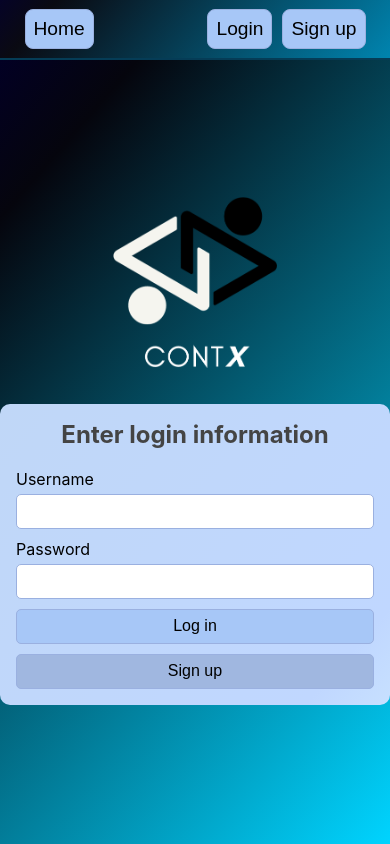
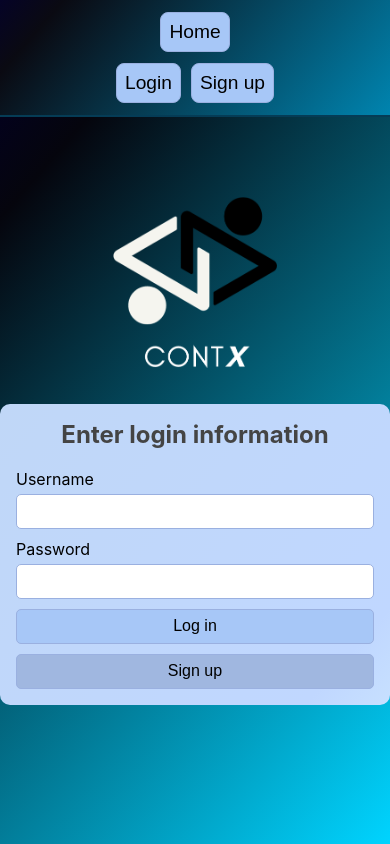
Before and after one commit to Luislfdms/Project1-COP4331C, a React (Create React App) app in the folder front-end/: page /login in a window 390 px wide. Built offline with nearby package versions, Linux system fonts and the light colour scheme.

Commit message:
completely fix responsiveness
hopefully.
this better.

```diff
--- a/front-end/src/App.css
+++ b/front-end/src/App.css
@@ -7,7 +7,7 @@
 
 .App {
   margin-top: 3.6em;
-  padding: 1em min(1em, calc((100vw - 400px) / 2));
+  padding: 1em min(1em, calc((100vw - 400px - 2em) / 2));
   text-align: center;
   background: rgb(2,0,36);
   background: linear-gradient(131deg, rgb(2,0,36) 0%, rgb(5,5,13) 13%, rgb(0,212,255) 100%);
@@ -83,20 +83,37 @@
 }
 @media (max-width: 45rem) {
   .logged-in + .App {
-    margin-top: 9.6em;
+    margin-top: 7.2em;
   }
   .Navbar.logged-in {
     flex-direction: column;
-    height: 8em;
+    height: 6em;
     justify-content: space-evenly;
+    align-content: stretch;
   }
   .logged-in .searchbar {
     flex-grow: 0;
     width: 100%;
   }
-  .logged-in .home-nav, .logged-in .signin-info {
+  .logged-in .signin-info {
+    position: absolute;
+    top: .5em;
+    right: 5vw;
+  }
+  .logged-in .home-nav {
+    /* text-align: center; */
+    width: 100%;
+  }
+}
+@media (max-width: 30rem) {
+  .Navbar:not(.logged-in) {
+    flex-direction: column;
+    height: 6em;
+    justify-content: space-evenly;
+    align-content: stretch;
+  }
+  .Navbar:not(.logged-in) .home-nav, .Navbar:not(.logged-in) .signin-info {
     text-align: center;
-    width: auto;
   }
 }
 @media (max-height: 30rem) {
```
Also changed, not shown: 6 other files (tests, documents, lock files or other folders).
